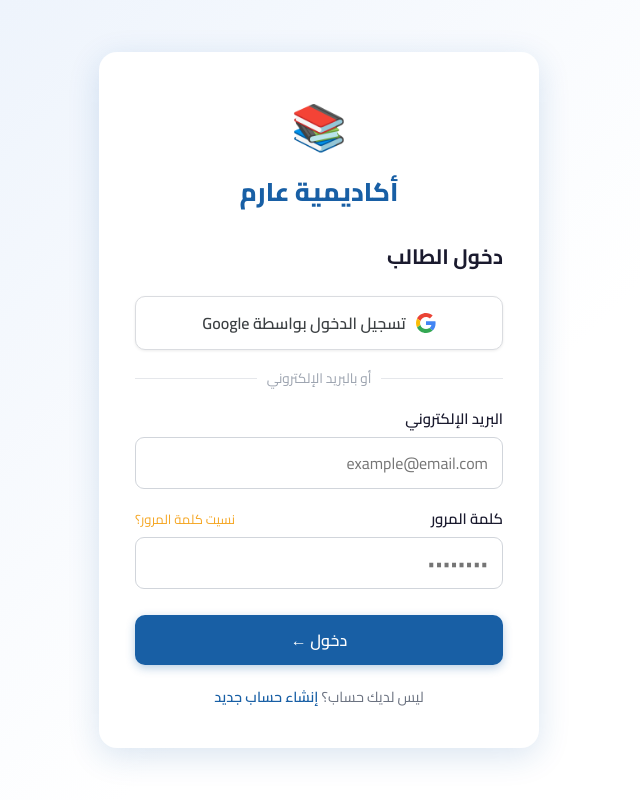
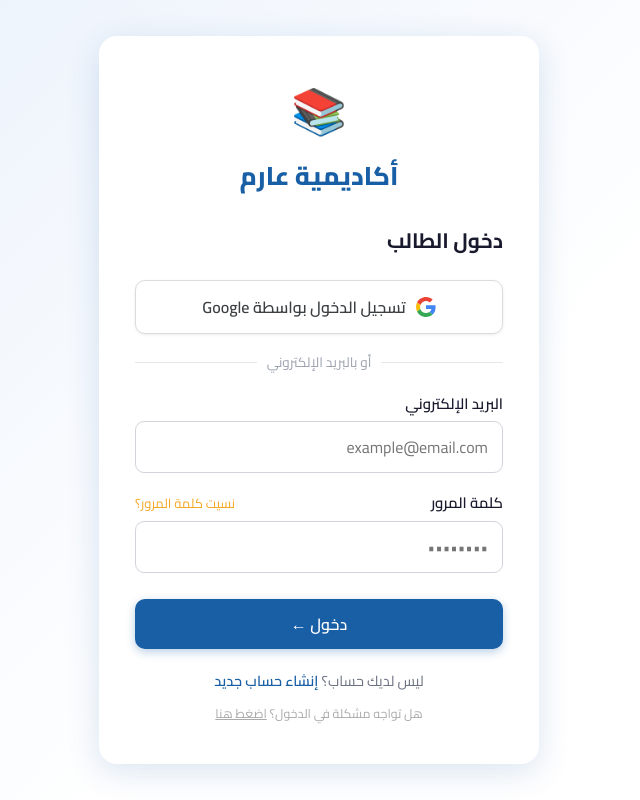
Before and after one commit to medsadok12/arabic-assessment, a Next.js app in the folder lms/: page /auth/login in a window 1280 px wide. Shown: the whole page, without its empty margins (447-1087 px from the left). Built offline with nearby package versions, Linux system fonts and the light colour scheme.

Commit message:
feat: add /auth/fix link at bottom of login page for JWT cookie issues

```diff
--- a/lms/app/auth/login/page.jsx
+++ b/lms/app/auth/login/page.jsx
@@ -25,8 +25,8 @@ function resolveError(code, fallback) {
     students_blocked:     'هذا الحساب طالب — استخدم بوابة الطالب.',
     teachers_blocked:     'هذا حساب معلم/إداري — استخدم بوابة المعلم.',
     confirmation_failed:  'فشل تسجيل الدخول، يرجى المحاولة مجدداً.',
-    network_error:        'تعذّر الاتصال بالخادم — تحقق من الإنترنت وأعد المحاولة.',
-    oauth_error:          'تعذّر فتح نافذة جوجل — تأكد من أن المتصفح لا يحجب النوافذ المنبثقة.',
+    network_error:        'تعذَّر الاتصال بالخادم — تحقق من الإنترنت وأعد المحاولة.',
+    oauth_error:          'تعذَّر فتح نافذة جوجل — تأكد من أن المتصفح لا يحجب النوافذ المنبثقة.',
     invalid_credentials:  'البريد الإلكتروني أو كلمة المرور غير صحيحة.',
     unexpected:           'حدث خطأ غير متوقع — يرجى المحاولة مجدداً.',
   };
@@ -134,7 +134,7 @@ function LoginForm() {
     <div className="auth-page">
       <div className="auth-card">
         <div className="auth-logo">
-          <span className="logo-icon">{forTeacher ? '👨‍🏫' : '📚'}</span>
+          <span className="logo-icon">{forTeacher ? '\u{1F468}‍\u{1F3EB}' : '\u{1F4DA}'}</span>
           <h1>{t('siteName')}</h1>
         </div>
         <h2 className="auth-title">
@@ -217,6 +217,14 @@ function LoginForm() {
             : <>{t('login.noAccount')} <Link href="/auth/register">{t('login.createAccount')}</Link></>
           }
         </p>
+
+        {/* ── Session fix link ── */}
+        <p style={{ textAlign: 'center', marginTop: 12, fontSize: '.78rem', color: '#aaa' }}>
+          هل تواجه مشكلة في الدخول؟{' '}
+          <Link href="/auth/fix" style={{ color: '#aaa', textDecoration: 'underline' }}>
+            اضغط هنا
+          </Link>
+        </p>
       </div>
     </div>
   );
```
